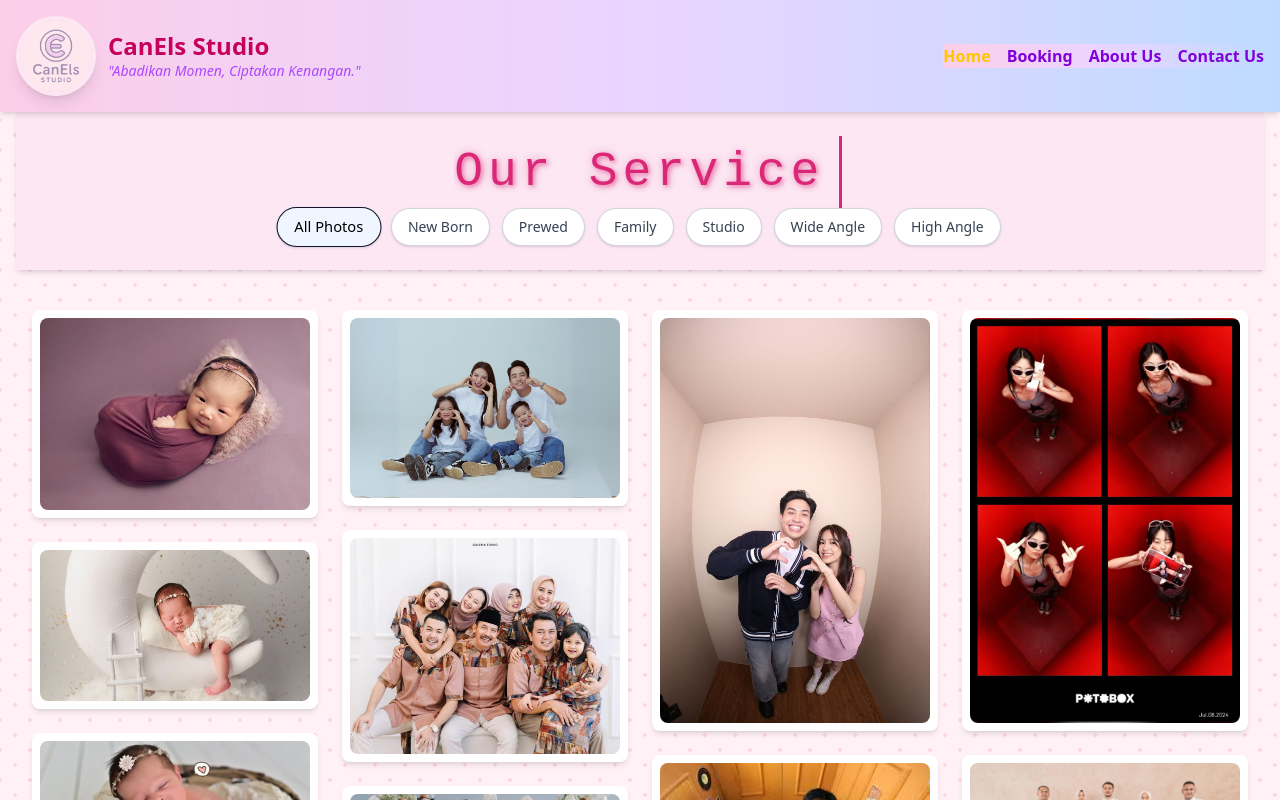
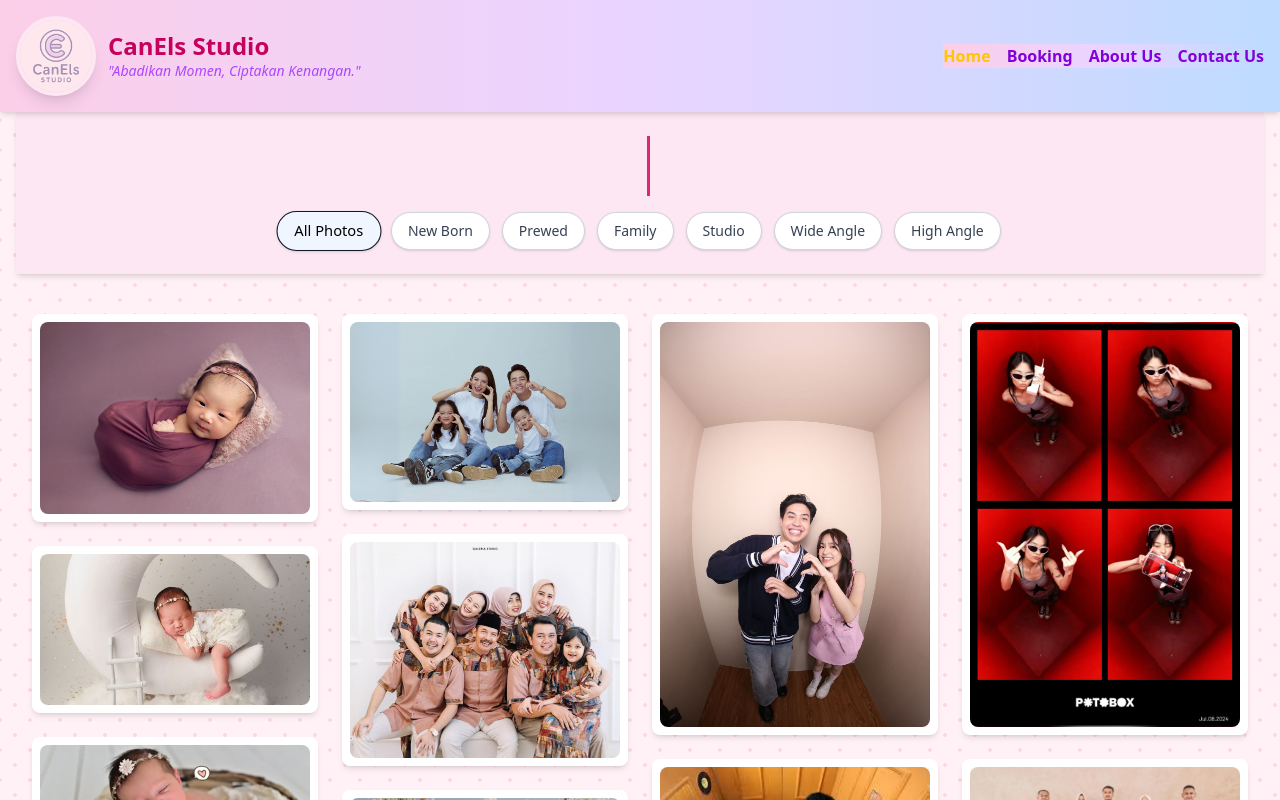
Before and after one commit to lanarizha/web-studio-foto, a Vue app: page /halamanutama in a window 1280 px wide. Shown: the top 800 px of the page. Built offline with nearby package versions, Linux system fonts and the light colour scheme; no server answers.

Commit message:
PRBH Menambah Icon pada header, button kembali, transisi

```diff
--- a/src/pages/hal-cust/HalUtama.vue
+++ b/src/pages/hal-cust/HalUtama.vue
@@ -4,10 +4,16 @@
     <div
       class="px-4 py-6 sticky top-0 z-40 bg-pink-100 bg-opacity-100 backdrop-blur-md shadow-md"
     >
-
-    <div class="title-wrapper typing-wrapper">
-    <h1 class="title-container typing-wrapper">Our Service</h1>
-    </div>
+      <div class="title-wrapper justify-center">
+  <h1 class="title-container typing-text">
+    Our Gallery
+    <img
+      :src="iconSlide"
+      alt="Camera Icon"
+      class="inline-block w-12 h-10 object-contain ml-2 align-middle drop-shadow"
+    />
+  </h1>
+</div>
 
       <div class="flex flex-wrap gap-3 justify-center">
         <button
@@ -58,17 +64,32 @@
         class="fixed inset-0 bg-black bg-opacity-80 flex items-center justify-center z-50"
         @click.self="selectedPhoto = null"
       >
-        <img
-          :src="selectedPhoto.src"
-          :alt="selectedPhoto.alt"
-          class="max-w-full max-h-screen rounded-xl shadow-2xl transition-all duration-500 ease-in-out"
-        />
+        <div class="relative max-w-full max-h-screen rounded-xl shadow-2xl transition-all duration-500 ease-in-out">
+          <!-- Tombol panah kembali -->
+          <button
+            @click="selectedPhoto = null"
+            class="absolute top-3 left-3 bg-white bg-opacity-80 rounded-full p-2 hover:bg-opacity-100 transition"
+            aria-label="Close modal"
+          >
+            <svg xmlns="http://www.w3.org/2000/svg" class="h-6 w-6 text-pink-600" fill="none" viewBox="0 0 24 24" stroke="currentColor" stroke-width="2">
+              <path stroke-linecap="round" stroke-linejoin="round" d="M15 19l-7-7 7-7" />
+            </svg>
+          </button>
+
+          <img
+            :src="selectedPhoto.src"
+            :alt="selectedPhoto.alt"
+            class="max-w-full max-h-screen rounded-xl"
+          />
+        </div>
       </div>
     </transition>
 
     <!-- Favorites Catalog -->
     <div class="p-10 mt-16">
-      <h1 class="text-3xl font-bold text-center mb-5 text-pink-500 font-mono">Favorites Catalog</h1>
+      <h1 class="text-3xl font-bold text-center mb-5 text-pink-500 font-mono">
+        Favorites Catalog
+      </h1>
       <p class="text-center mb-8">Pilih Frame Catalog Sesuai Dengan Mood Kamu</p>
 
       <div class="grid grid-cols-1 md:grid-cols-2 lg:grid-cols-4 gap-6">
@@ -77,7 +98,7 @@
           :key="idx"
           :style="{
             animationDelay: idx * 150 + 'ms',
-            background: pastelGradients[idx % pastelGradients.length]
+            background: pastelGradients[idx % pastelGradients.length],
           }"
           class="rounded-lg shadow-lg p-5 flex flex-col items-center hover:shadow-xl transition-all duration-300 catalog-item"
         >
@@ -129,6 +150,9 @@ import Selfietime from "../../assets/frame-catalog-1.jpg";
 import Collab from "../../assets/frame-catalog-2.jpg";
 import License from "../../assets/frame-catalog-3.jpg";
 import Season from "../../assets/frame-catalog-4.jpg";
+
+// Import icon gif
+import iconSlide from "../../assets/slide.gif";
 
 // Gradien pastel untuk katalog
 const pastelGradients = [
@@ -223,7 +247,7 @@ onUnmounted(() => {
   window.removeEventListener("scroll", handleScroll);
 });
 function getParallaxStyle(index) {
-  const offset = (scrollY.value * 0.05 * (index % 3 - 1)).toFixed(2);
+  const offset = (scrollY.value * 0.05 * ((index % 3) - 1)).toFixed(2);
   return { transform: `translateY(${offset}px)` };
 }
 </script>
@@ -303,29 +327,20 @@ img {
 .title-wrapper {
   padding-left: 1rem;
   margin-bottom: 1rem;
+  display: flex;
+  justify-content: center;
 }
 
-/* .title-container {
-  display: flex;
-  justify-content: center;
-  align-items: center;
-  height: 80px;
-  margin-bottom: 1.5rem;
-} */
-
 .title-container {
-  font-family: 'Courier New', Courier, monospace;
+  font-family: "Courier New", Courier, monospace;
 
   font-size: 3.5rem;
   color: #db2777; /* pink-600 */
-  text-shadow:
-    2px 2px 4px rgba(219, 39, 119, 0.5),
-    0 0 10px rgba(219, 39, 119, 0.3);
+  text-shadow: 2px 2px 4px rgba(219, 39, 119, 0.5), 0 0 10px rgba(219, 39, 119, 0.3);
   letter-spacing: 0.1em;
   user-select: none;
   margin: 0;
 }
-
 
 .typing-wrapper {
   width: fit-content;
@@ -337,28 +352,67 @@ img {
   font-family: monospace;
   font-size: 3rem;
   color: #db2777;
-  text-shadow:
-    2px 2px 4px rgba(219, 39, 119, 0.5),
-    0 0 10px rgba(219, 39, 119, 0.3);
+  text-shadow: 2px 2px 4px rgba(219, 39, 119, 0.5), 0 0 10px rgba(219, 39, 119, 0.3);
   user-select: none;
 }
 
+/* typing effects */
+.typing-text {
+  font-family: "Courier New", Courier, monospace;
+  color: #db2777;
+  border-right: 3px solid #db2777;
+  white-space: nowrap;
+  overflow: hidden;
+  display: inline-block;
+  animation: typing 3s steps(31) forwards, blink-caret 0.75s step-end infinite;
+}
 
-/* Animasi kursor berkedip */
-@keyframes blink-caret {
-  50% {
-    border-color: transparent;
+/* Mobile */
+@media (max-width: 640px) {
+  .typing-text {
+    font-size: 1.25rem; /* text-lg */
+    animation: typing-sm 3s steps(20) forwards, blink-caret 0.75s step-end infinite;
   }
 }
 
-@keyframes typing {
-  from { width: 0; }
-  to { width: 14ch; }
+/* Tablet */
+@media (min-width: 641px) and (max-width: 1024px) {
+  .typing-text {
+    font-size: 1.75rem; /* text-xl */
+    animation: typing-md 3s steps(26) forwards, blink-caret 0.75s step-end infinite;
+  }
 }
 
-@keyframes blinkCaret {
-  50% { border-color: transparent; }
-  100% { border-color: black; }
+/* Desktop */
+@media (min-width: 1025px) {
+  .typing-text {
+    font-size: 2.5rem; /* text-4xl */
+    animation: typing-lg 3s steps(31) forwards, blink-caret 0.75s step-end infinite;
+  }
 }
 
+@keyframes typing-sm {
+  from { width: 0; }
+  to { width: 19ch; }
+}
+@keyframes typing-md {
+  from { width: 0; }
+  to { width: 26ch; }
+}
+@keyframes typing-lg {
+  from { width: 0; }
+  to { width: 17ch; }
+}
+
+@keyframes blink-caret {
+  50% { border-color: transparent; }
+}
+
+button[aria-label="Close modal"] {
+  cursor: pointer;
+  box-shadow: 0 0 6px rgba(219, 39, 119, 0.5);
+}
+button[aria-label="Close modal"]:hover {
+  box-shadow: 0 0 12px rgba(219, 39, 119, 0.8);
+}
 </style>
```
Also changed, not shown: src/assets/slide.gif (added).
